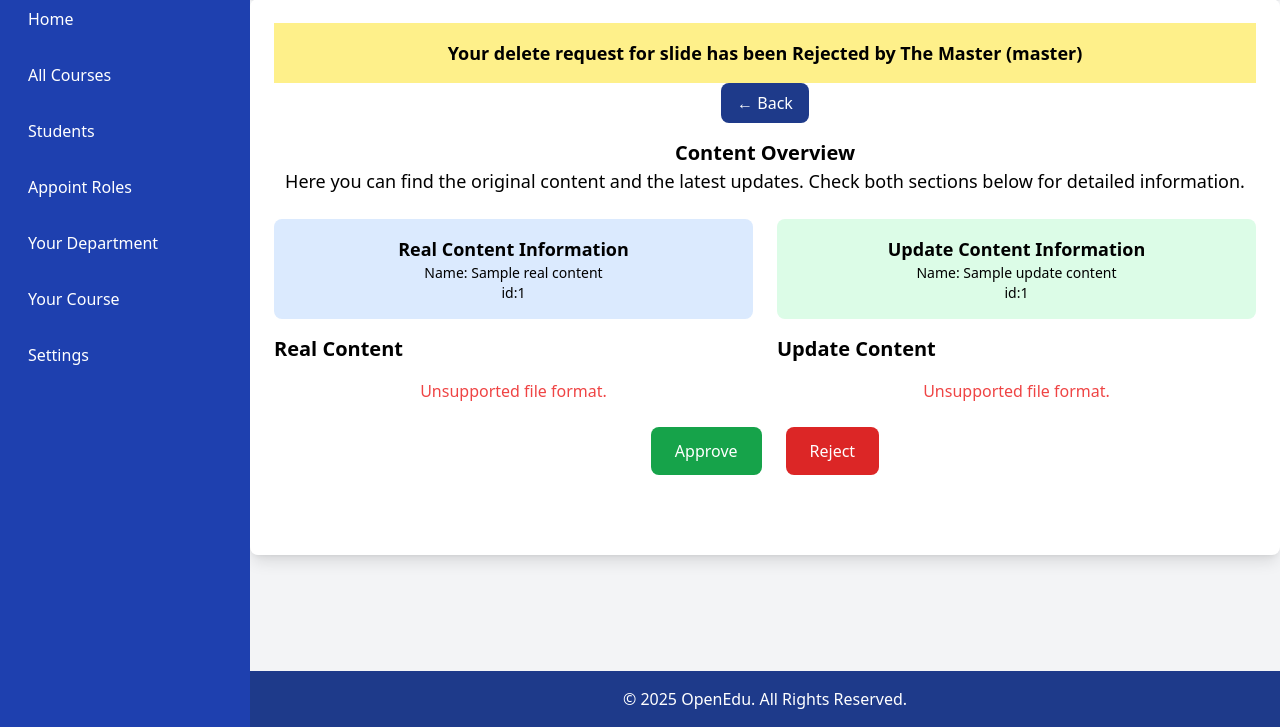
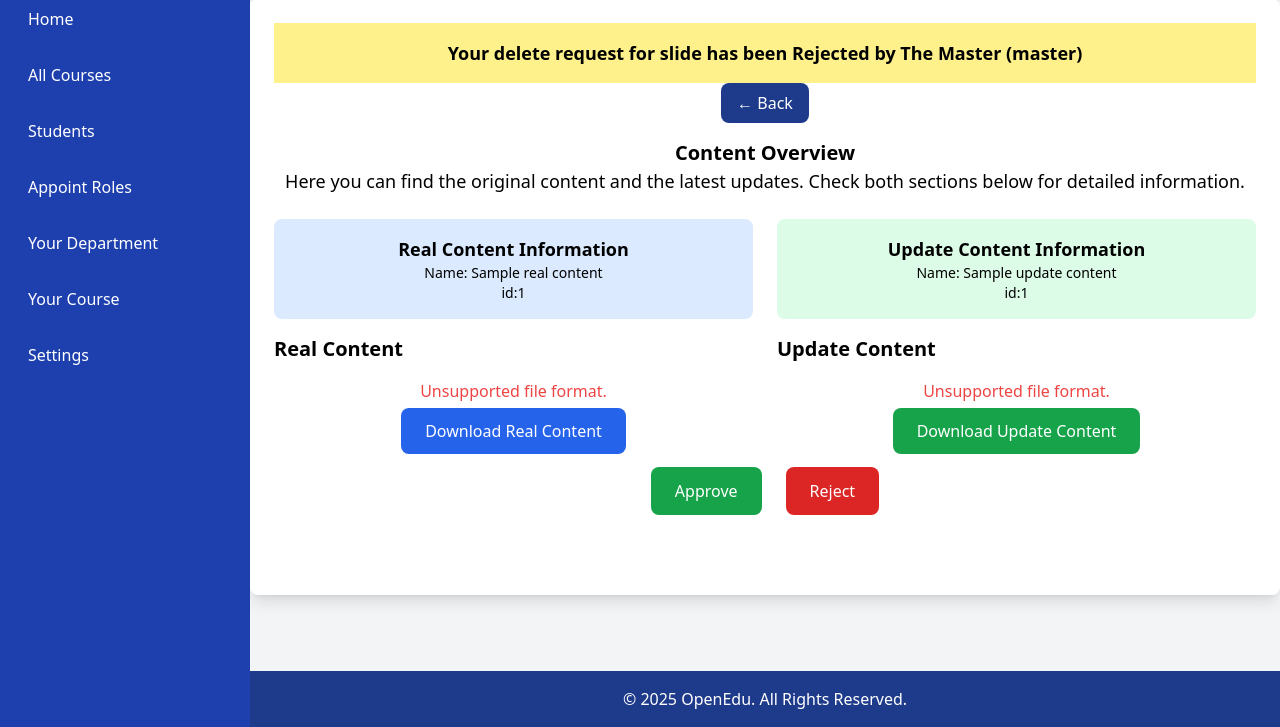
Before and after one commit to mrinoye/OpenEDU-A-Comprehensive-Open-Source-Learning-Platform, a Django app: template gitlms/notifications/templates/viewNotificationDetailsSlide.html in a window 1280 px wide. Shown: the part 73-800 px from the top of the page. Run offline with Django 5.2, Linux system fonts and the light colour scheme; data comes from the database, SQL or seed files in the repository; both versions use the stored data as it was after the commit; tables that the repository leaves empty hold one stand-in row (values such as "Sample post"); the template is opened without the code that fills it: values that come from a table or form of the project are taken from there, most other values are stand-ins (such as "Sample title", 1, 10 or a date in 2020); some libraries are stand-ins or nearby versions.

Commit message:
added back download content option in notification details

```diff
--- a/gitlms/notifications/templates/viewNotificationDetailsSlide.html
+++ b/gitlms/notifications/templates/viewNotificationDetailsSlide.html
@@ -77,6 +77,13 @@
         {% else %}
         <p class="text-center text-red-500">Unsupported file format.</p>
         {% endif %}
+
+        <!-- Download Real Content Button -->
+        <div class="text-center mt-4">
+          <a href="{{ real_content.content.url }}" download class="bg-blue-600 text-white px-6 py-3 rounded-lg hover:bg-blue-500">
+            Download Real Content
+          </a>
+        </div>
       </div>
       {% endif %}
 
@@ -122,6 +129,13 @@
         {% else %}
         <p class="text-center text-red-500">Unsupported file format.</p>
         {% endif %}
+
+        <!-- Download Update Content Button -->
+        <div class="text-center mt-4">
+          <a href="{{ update_content.content.url }}" download class="bg-green-600 text-white px-6 py-3 rounded-lg hover:bg-green-500">
+            Download Update Content
+          </a>
+        </div>
       </div>
       {% endif %}
     </div>
```
Also changed, not shown: gitlms/notifications/templates/viewNotificationDetailsVideo.html (+12 -4 lines), gitlms/db.sqlite3, 1 other file.
